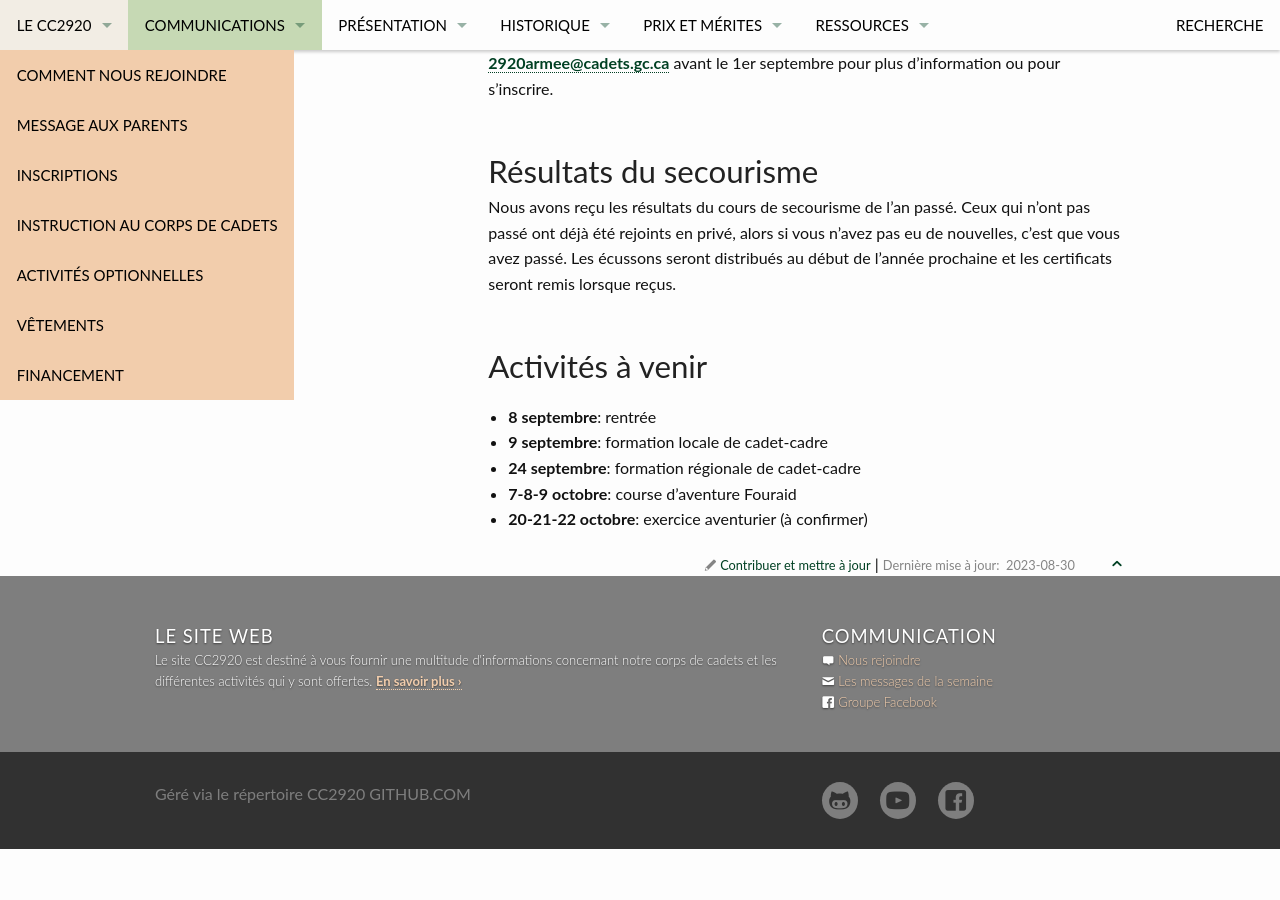
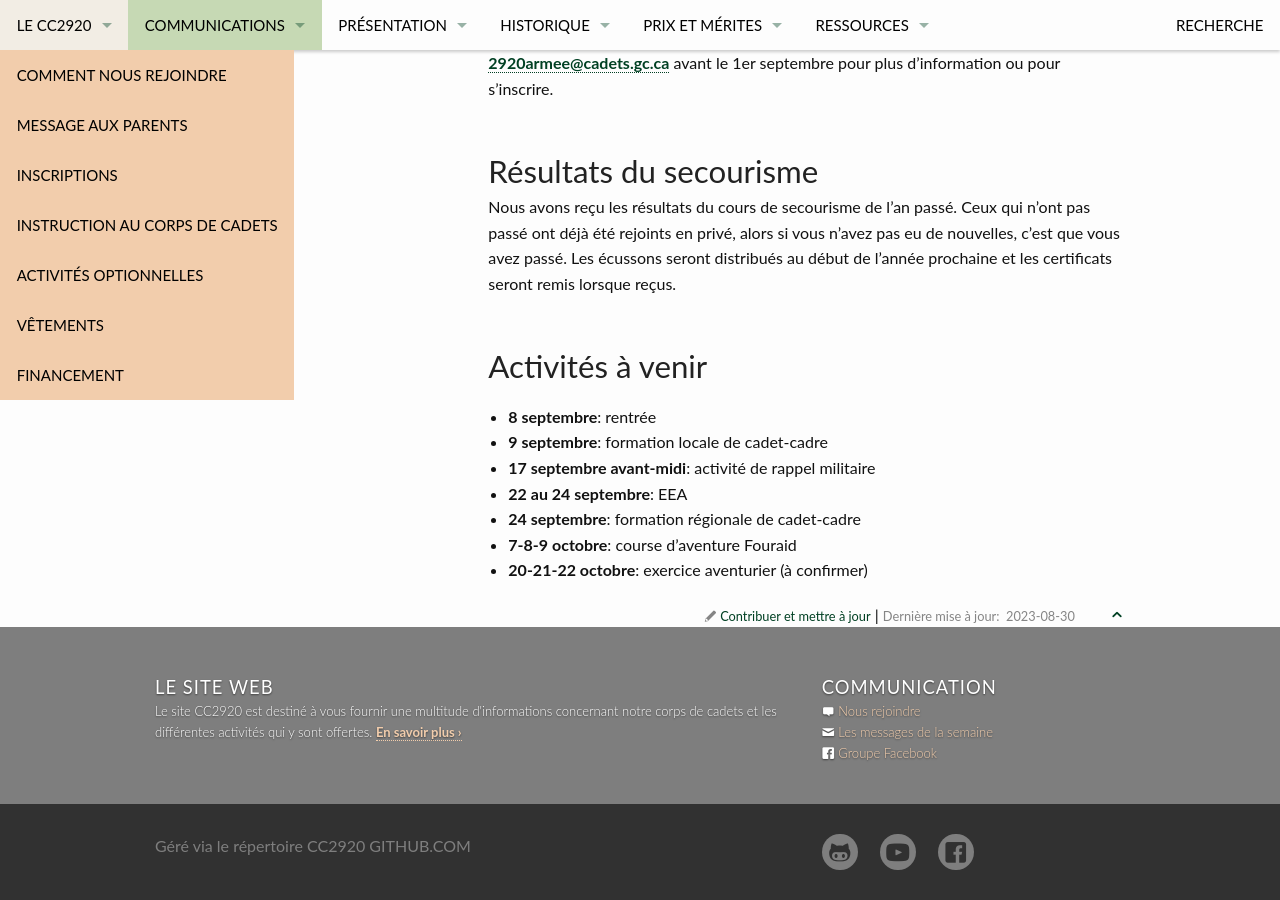
Before and after one commit to CC2920/web, a Jekyll site: the page built from _communications/messages.md, in a window 1280 px wide and 900 px high, scrolled down 1668 px. Built offline with Jekyll 4.4.1, drawn with Linux system fonts in a browser that asks for light colours; before the commit the page ends 2517 px from its top, so only the background shows below that.

Commit message:
Update messages.md

```diff
--- a/_communications/messages.md
+++ b/_communications/messages.md
@@ -7,6 +7,10 @@ activities:
       title: rentrée
     - date: 9 septembre
       title: formation locale de cadet-cadre
+    - date: 17 septembre avant-midi
+      title: activité de rappel militaire
+    - date: 22 au 24 septembre
+      title: EEA
     - date: 24 septembre
       title: formation régionale de cadet-cadre
     - date: 7-8-9 octobre
```
